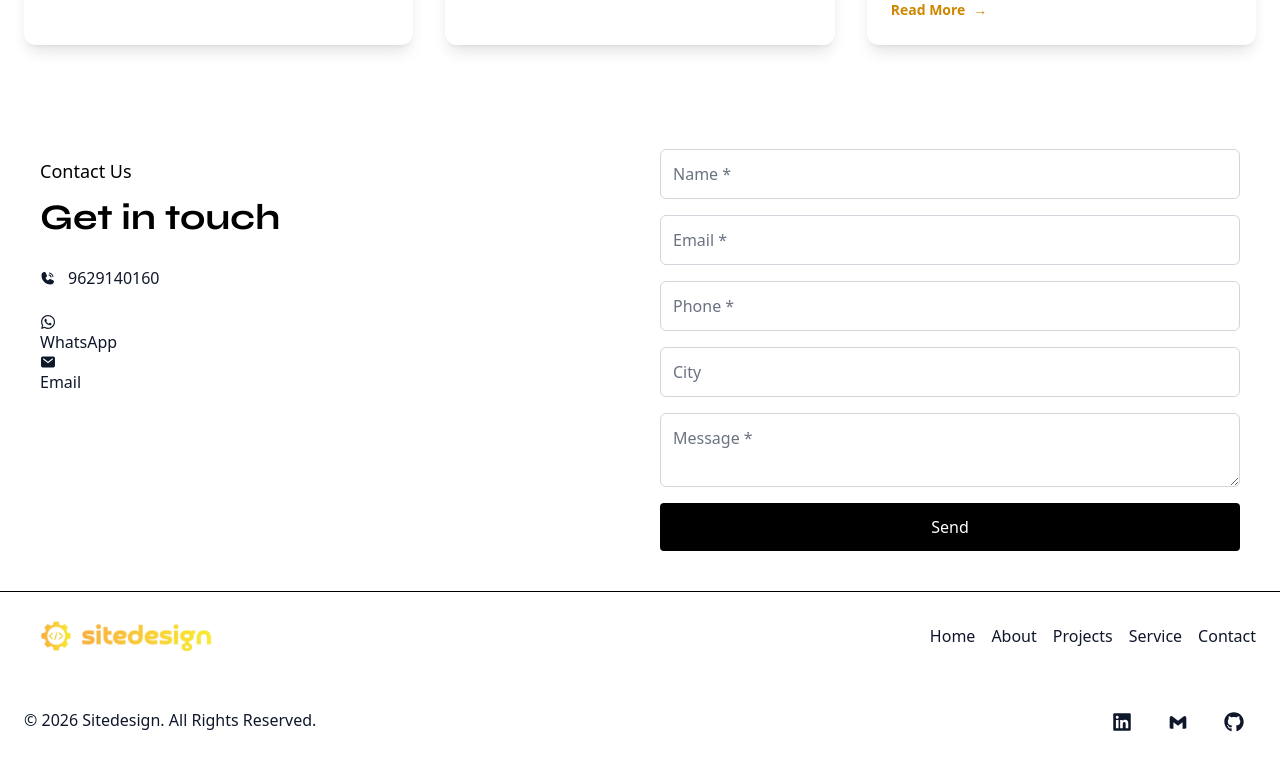
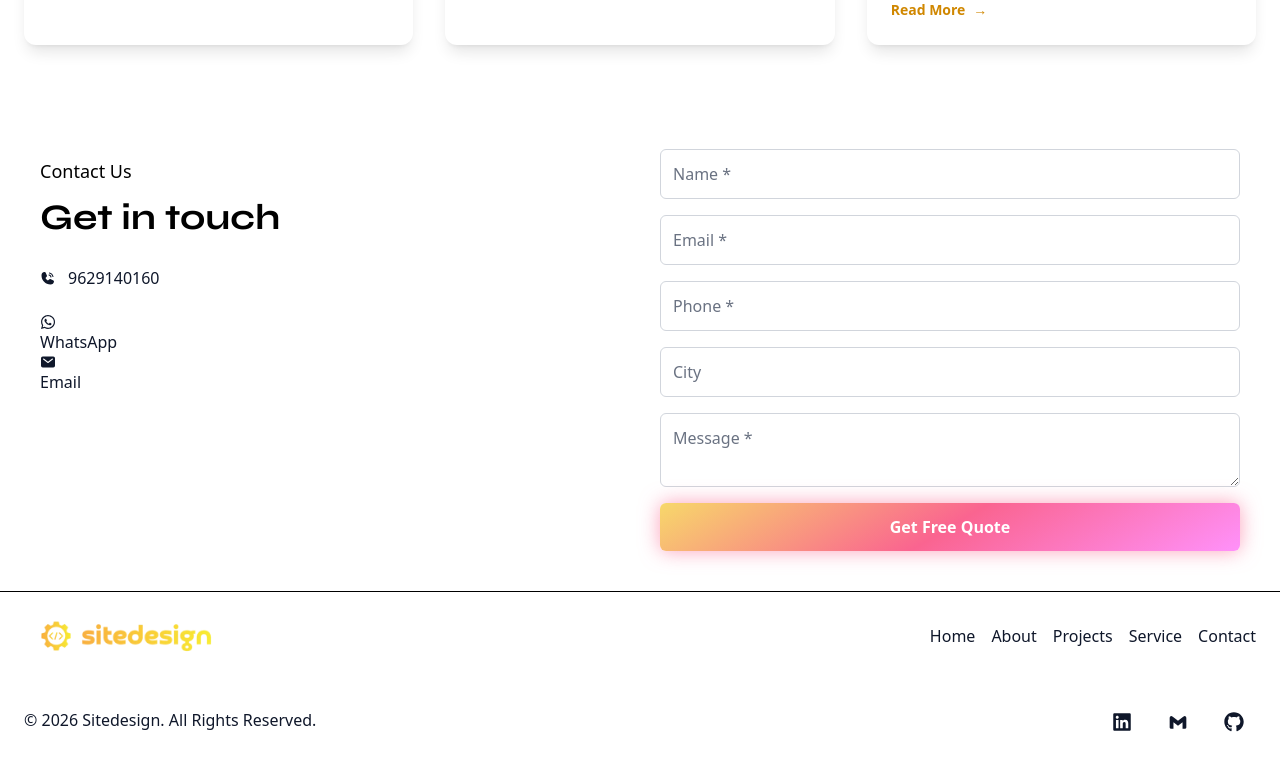
Before and after one commit to A-M-Santhoshkumar/sitedesign, a Next.js app: page / in a window 1280 px wide. Shown: the part 3399-4159 px from the top of the page. Built offline with nearby package versions, Linux system fonts and the light colour scheme.

Commit message:
button color

```diff
--- a/components/homecomponents/Section6.tsx
+++ b/components/homecomponents/Section6.tsx
@@ -183,8 +183,16 @@ function Section6() {
             <input name="city" placeholder="City" value={formData.city} onChange={handleChange} className={inputClass("city")} />
             <textarea name="message" placeholder="Message *" value={formData.message} onChange={handleChange} className={inputClass("message")} />
 
-            <button disabled={status === "loading"} className="bg-black text-white p-3 rounded">
-              {status === "loading" ? "Sending..." : "Send"}
+            <button
+              type="submit"
+              disabled={status === "loading"}
+              className="py-3 px-4 rounded-md text-white font-bold
+                bg-[linear-gradient(329deg,#FF91FA,#FA6490,#F7D86A)]
+                hover:opacity-90 transition duration-300
+                shadow-[0_0_20px_rgba(250,100,144,0.6)]
+                disabled:opacity-60 disabled:cursor-not-allowed"
+            >
+              {status === "loading" ? "Sending..." : "Get Free Quote"}
             </button>
           </form>
         </div>
```
